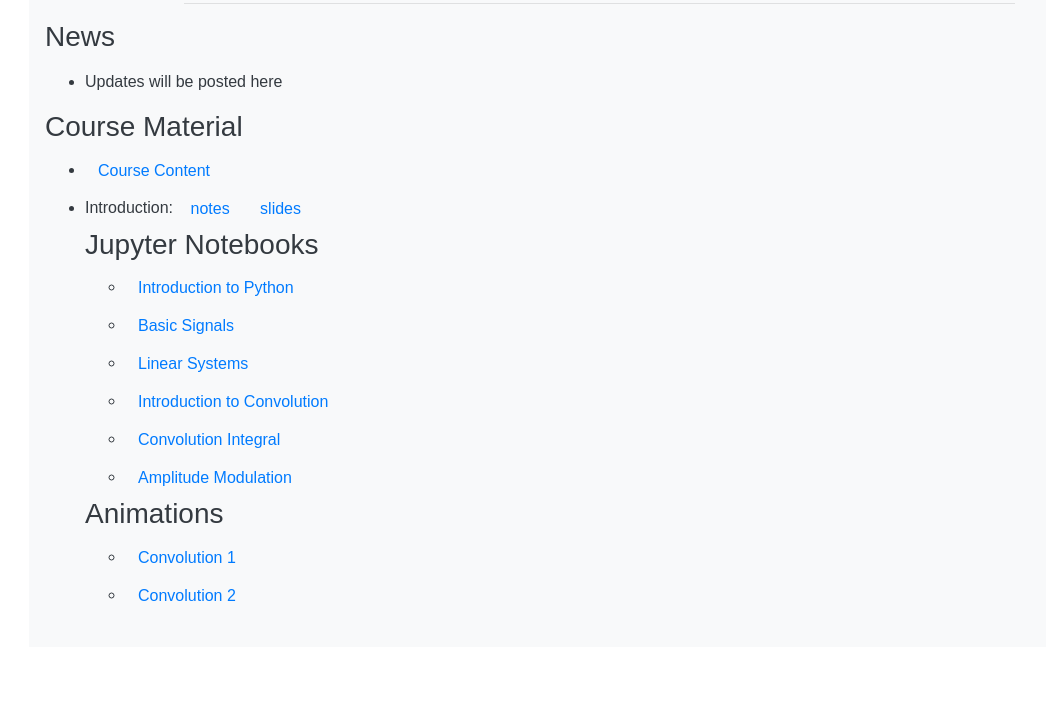
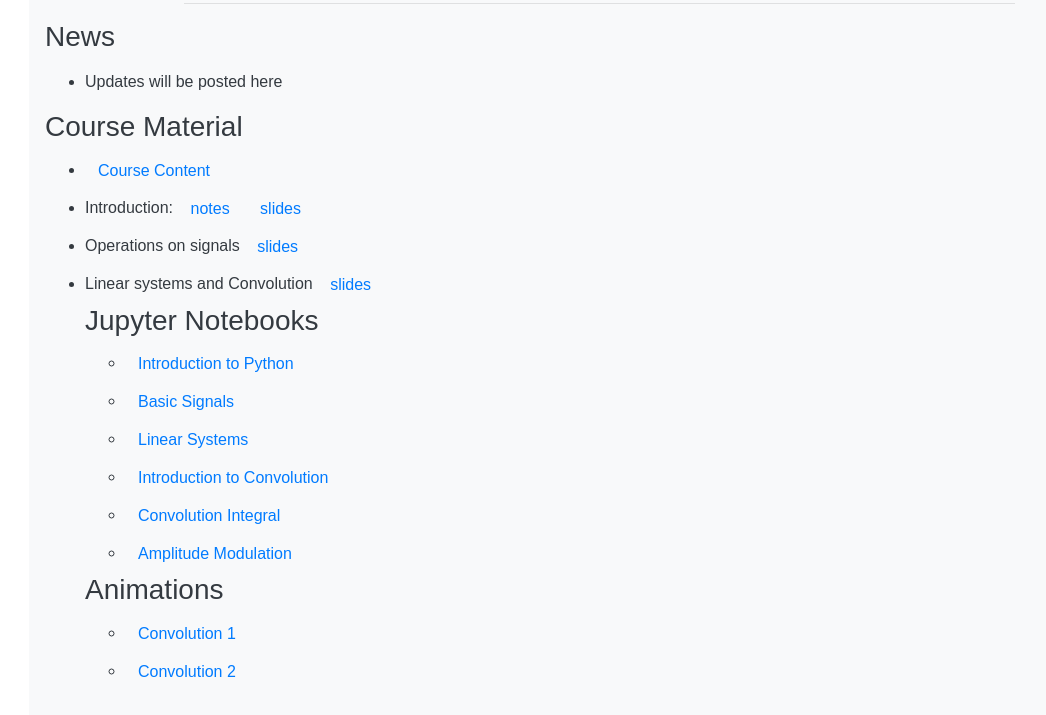
Before and after one commit to ciiram/ciiram.github.io, a plain HTML site: page signals-and-communication-I.html in a window 1280 px wide. Shown: the part 75-790 px from the top of the page, without its empty margins (41-1087 px from the left). Drawn offline with nearby package versions, Linux system fonts and the light colour scheme.

Commit message:
lecture 2

```diff
--- a/signals-and-communication-I.html
+++ b/signals-and-communication-I.html
@@ -27,7 +27,8 @@
         <ul>
           <li> <a href="files/lecture_notes/sc1_content.pdf" class="btn btn-link" role="button">Course Content</a>
           <li>  Introduction: <a href="files/lecture_notes/sc1_lecture1.pdf" class="btn btn-link" role="button">notes</a> <a href="files/lecture_notes/sc1_slides_lecture_1.pdf" class="btn btn-link" role="button">slides</a>
-
+	  <li>  Operations on signals <a href="files/lecture_notes/sc1_slides_lecture_1b.pdf" class="btn btn-link" role="button">slides</a>
+	    <li> Linear systems and Convolution <a href="files/lecture_notes/sc1_slides_lecture_2.pdf" class="btn btn-link" role="button">slides</a>
 	    <!--
             <ul>
               <li>
```
Also changed, not shown: 2 other files.
